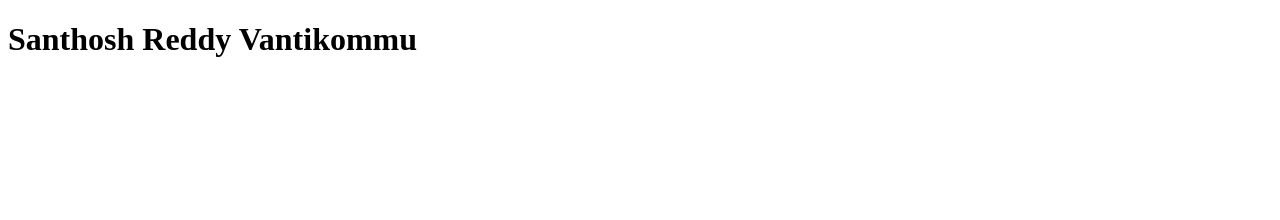
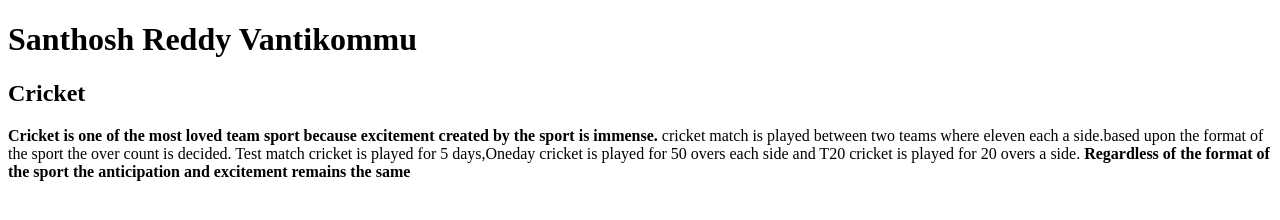
Before and after one commit to 44-563-Web-Apps-S23/44563-webapps-assignment-3-SanthoshReddyvan, a plain HTML site: page index.html in a window 1280 px wide. Drawn offline with Linux system fonts and the light colour scheme.

Commit message:
added html tags with cricket as header

```diff
--- a/index.html
+++ b/index.html
@@ -5,5 +5,13 @@
     </head>
     <body>
         <h1>Santhosh Reddy Vantikommu</h1>
+        <h2>Cricket</h2>
+        <p>
+        <b>Cricket is one of the most loved team sport because excitement created by the sport is immense.</b>
+            cricket match is played between two teams where eleven each a side.based upon the format of the sport the over count is decided.
+            Test match cricket is played for 5 days,Oneday cricket is played for 50 overs each side and T20 cricket is played for 20 overs a side.
+        <b>Regardless of the format of the sport the anticipation and excitement remains the same</b>
+
+        </p>
     </body>
 </html>
```
